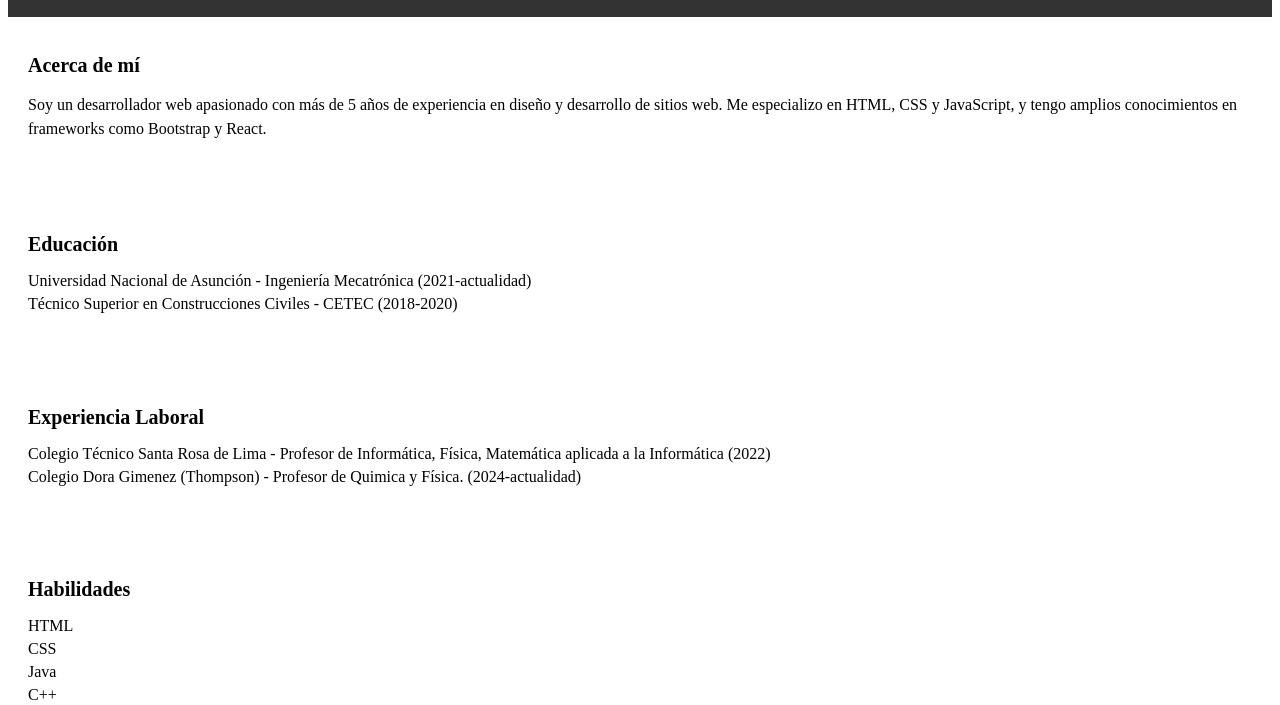
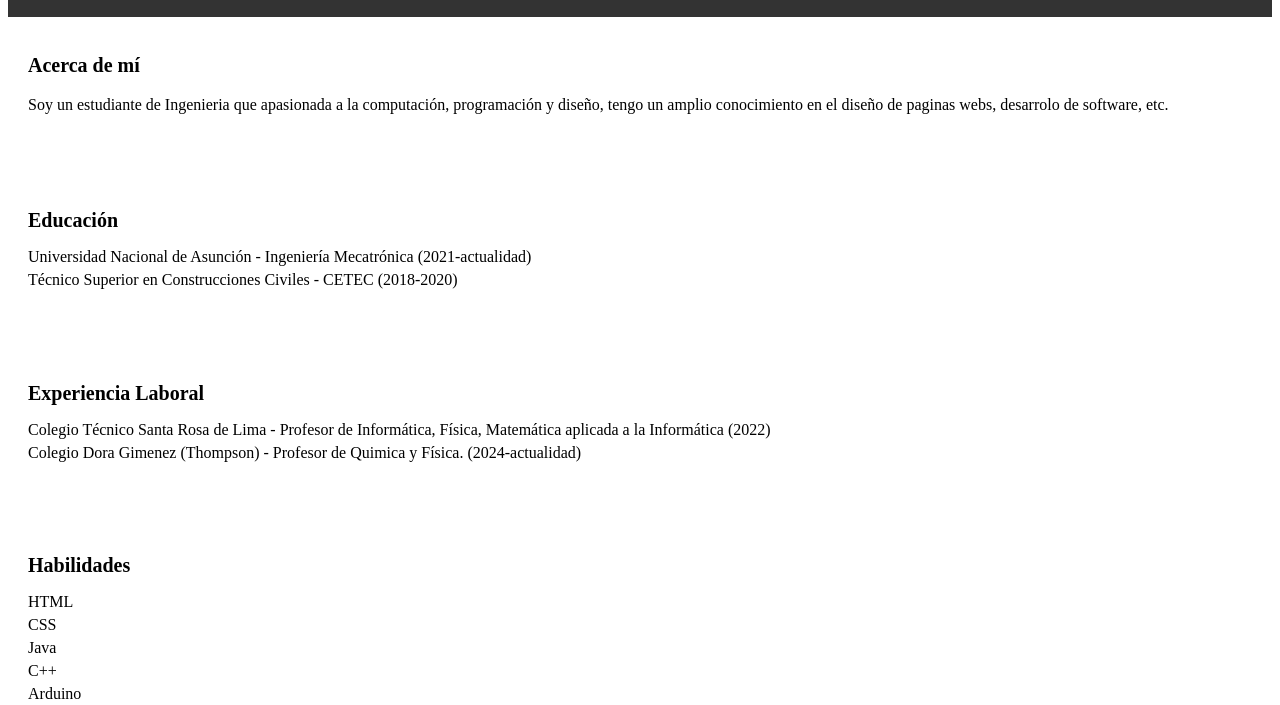
Before and after one commit to Crasher256/resume, a plain HTML site: page index.html in a window 1280 px wide. Shown: the part 95-800 px from the top of the page. Drawn offline with Linux system fonts and the light colour scheme.

Commit message:
Update index.html

```diff
--- a/index.html
+++ b/index.html
@@ -24,7 +24,7 @@
 
 <h2>Acerca de mí</h2>
 
-<p>Soy un desarrollador web apasionado con más de 5 años de experiencia en diseño y desarrollo de sitios web. Me especializo en HTML, CSS y JavaScript, y tengo amplios conocimientos en frameworks como Bootstrap y React.</p>
+<p>Soy un estudiante de Ingenieria que apasionada a la computación, programación y diseño, tengo un amplio conocimiento en el diseño de paginas webs, desarrolo de software, etc.</p>
 
 </section>
 
```
